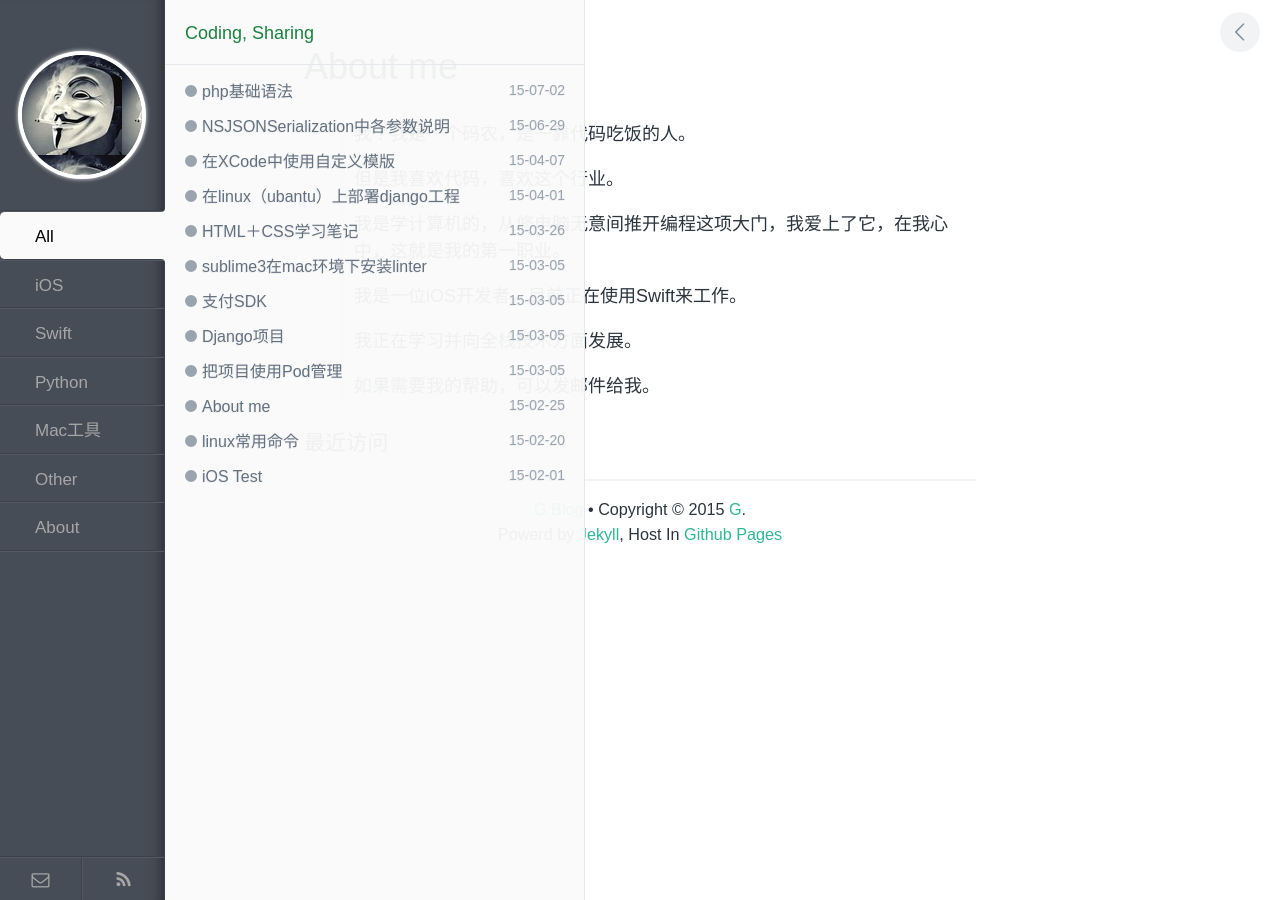
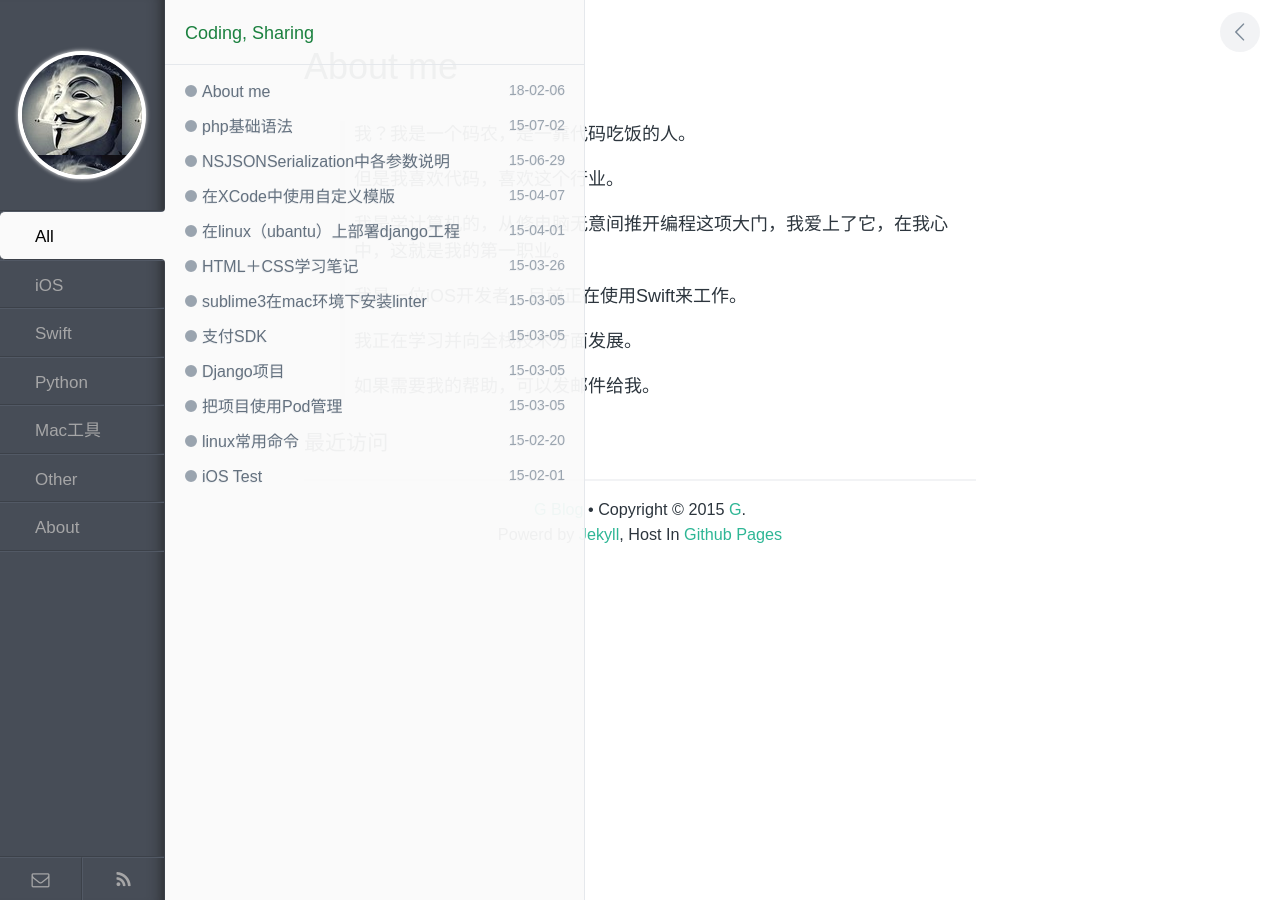
Before and after one commit to panhonglei/kaqijiang.github.io, a Jekyll site: the page built from _posts/2015-01-01-first.md, in a window 1280 px wide. Built offline with Jekyll 4.4.1, drawn with Linux system fonts in a browser that asks for light colours; comment, search, counter and statistics services are not loaded.

Commit message:
changetime

```diff
--- a/_posts/2015-01-01-first.md
+++ b/_posts/2015-01-01-first.md
@@ -1,5 +1,5 @@
 ---
-date: 2015-02-25 15:27:31
+date: 2018-02-06 22:27:31
 layout: post
 title: About me
 category: about
```
